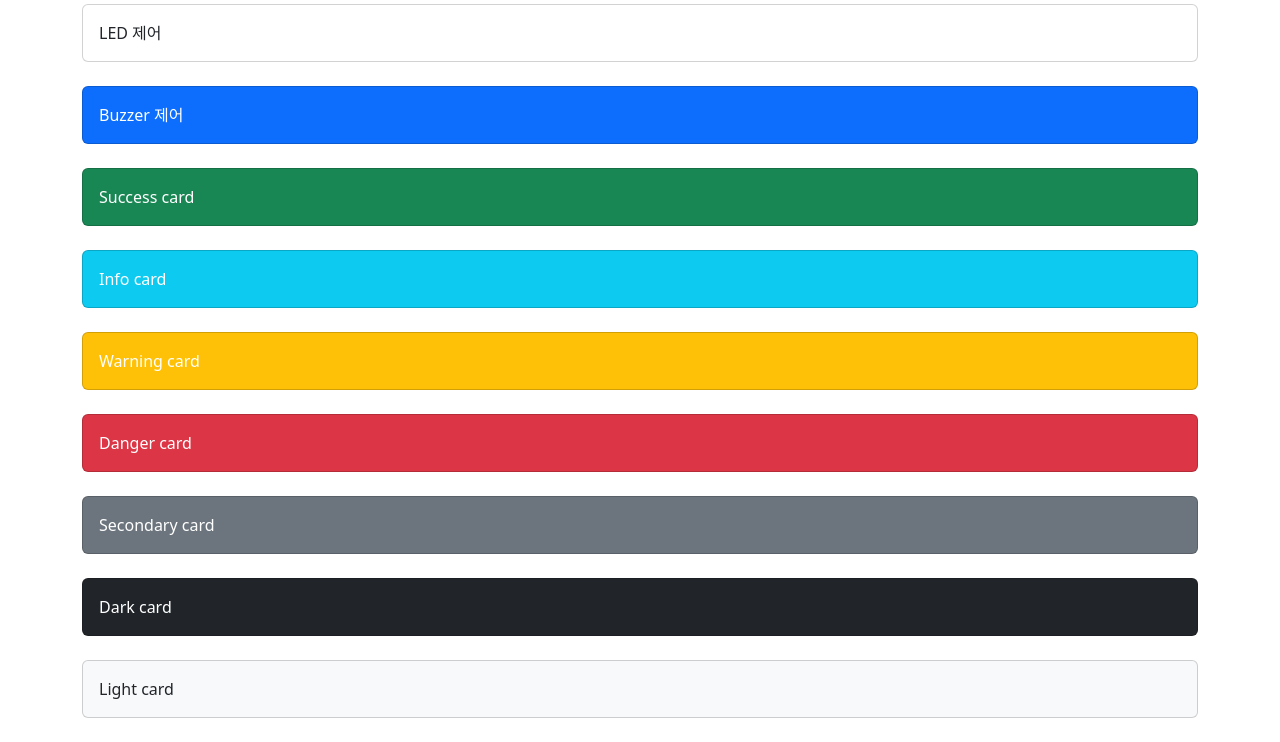
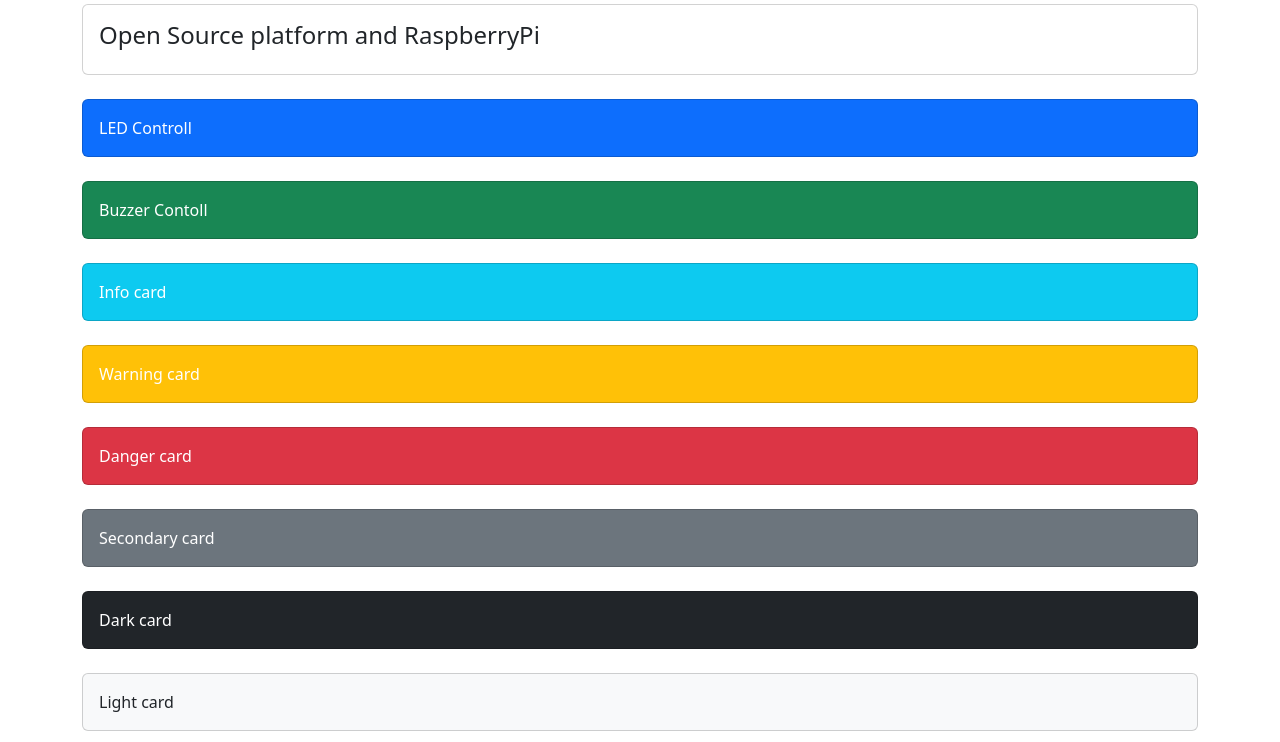
Before and after one commit to brkim92/RaspberryPi, a plain HTML site: page index.html in a window 1280 px wide. Shown: the part 58-800 px from the top of the page. Drawn offline with nearby package versions, Linux system fonts and the light colour scheme.

Commit message:
Update index.html

```diff
--- a/index.html
+++ b/index.html
@@ -11,16 +11,19 @@
 
 <div class="container mt-3">
   <h2>Intel Edge AI SW academy/RaspberryPi</h2>
+
   <div class="card">
-    <div class="card-body">LED 제어</div>
+    <div class="card-body">
+      <h4 class="card-title">Open Source platform and RaspberryPi</h4>
+    </div>
   </div>
   <br>
   <div class="card bg-primary text-white">
-    <div class="card-body">Buzzer 제어</div>
+    <div class="card-body">LED Controll</div>
   </div>
   <br>
   <div class="card bg-success text-white">
-    <div class="card-body">Success card</div>
+    <div class="card-body">Buzzer Contoll</div>
   </div>
   <br>
   <div class="card bg-info text-white">
```
